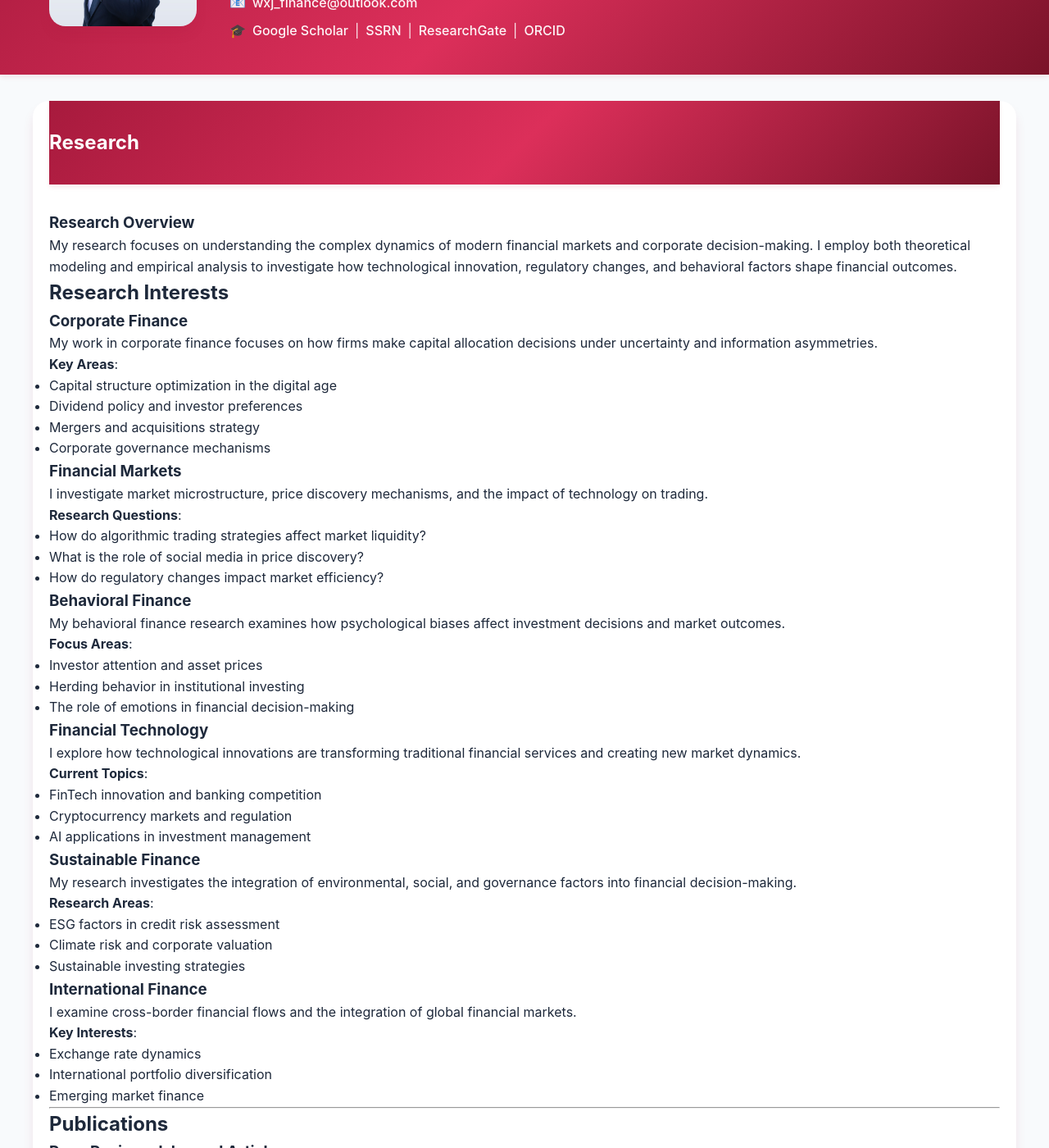
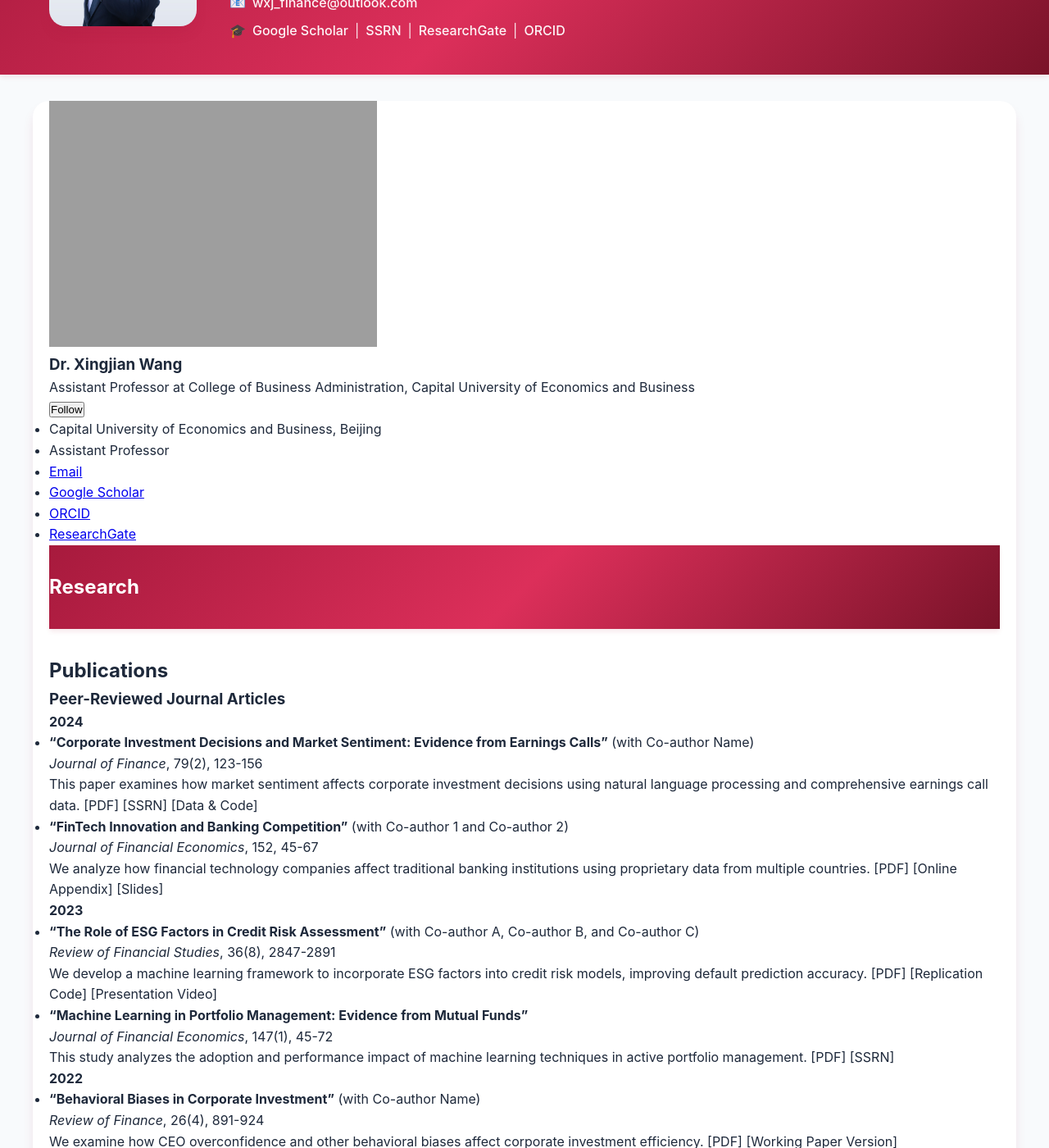
Before and after one commit to Victor-finance/Victor-finance.github.io, a Jekyll site: the page built from research.md, in a window 1280 px wide and 1400 px high, scrolled down 206 px. Shown: the whole window at 82% size. Built offline with Jekyll 4.4.1, drawn with Linux system fonts in a browser that asks for light colours.

Commit message:
Update research.md

```diff
--- a/research.md
+++ b/research.md
@@ -2,66 +2,7 @@
 layout: single
 title: "Research"
 permalink: /research/
-author_profile: false
 ---
-
-# Research Overview
-
-My research focuses on understanding the complex dynamics of modern financial markets and corporate decision-making. I employ both theoretical modeling and empirical analysis to investigate how technological innovation, regulatory changes, and behavioral factors shape financial outcomes.
-
-## Research Interests
-
-### Corporate Finance
-My work in corporate finance focuses on how firms make capital allocation decisions under uncertainty and information asymmetries.
-
-**Key Areas**:
-- Capital structure optimization in the digital age
-- Dividend policy and investor preferences
-- Mergers and acquisitions strategy
-- Corporate governance mechanisms
-
-### Financial Markets
-I investigate market microstructure, price discovery mechanisms, and the impact of technology on trading.
-
-**Research Questions**:
-- How do algorithmic trading strategies affect market liquidity?
-- What is the role of social media in price discovery?
-- How do regulatory changes impact market efficiency?
-
-### Behavioral Finance
-My behavioral finance research examines how psychological biases affect investment decisions and market outcomes.
-
-**Focus Areas**:
-- Investor attention and asset prices
-- Herding behavior in institutional investing
-- The role of emotions in financial decision-making
-
-### Financial Technology
-I explore how technological innovations are transforming traditional financial services and creating new market dynamics.
-
-**Current Topics**:
-- FinTech innovation and banking competition
-- Cryptocurrency markets and regulation
-- AI applications in investment management
-
-### Sustainable Finance
-My research investigates the integration of environmental, social, and governance factors into financial decision-making.
-
-**Research Areas**:
-- ESG factors in credit risk assessment
-- Climate risk and corporate valuation
-- Sustainable investing strategies
-
-### International Finance
-I examine cross-border financial flows and the integration of global financial markets.
-
-**Key Interests**:
-- Exchange rate dynamics
-- International portfolio diversification
-- Emerging market finance
-
----
-
 ## Publications
 
 ### Peer-Reviewed Journal Articles
```
